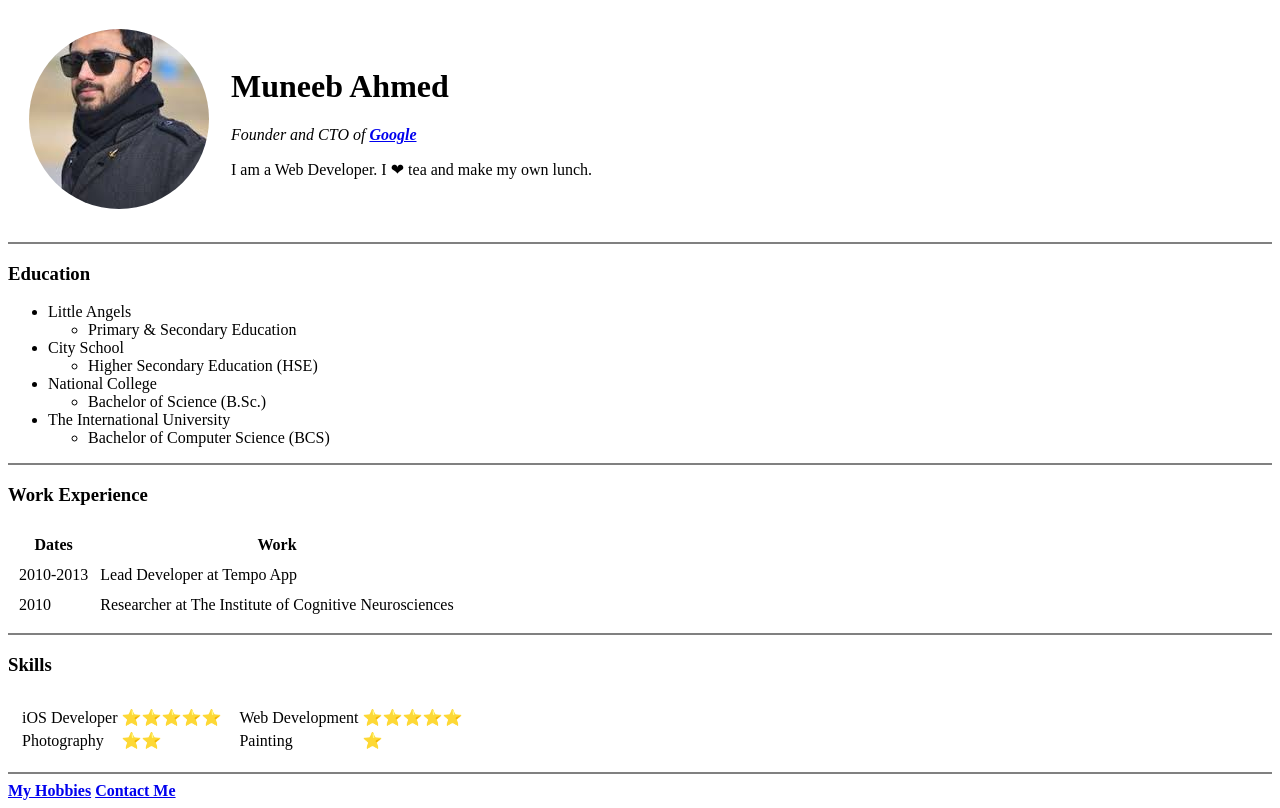
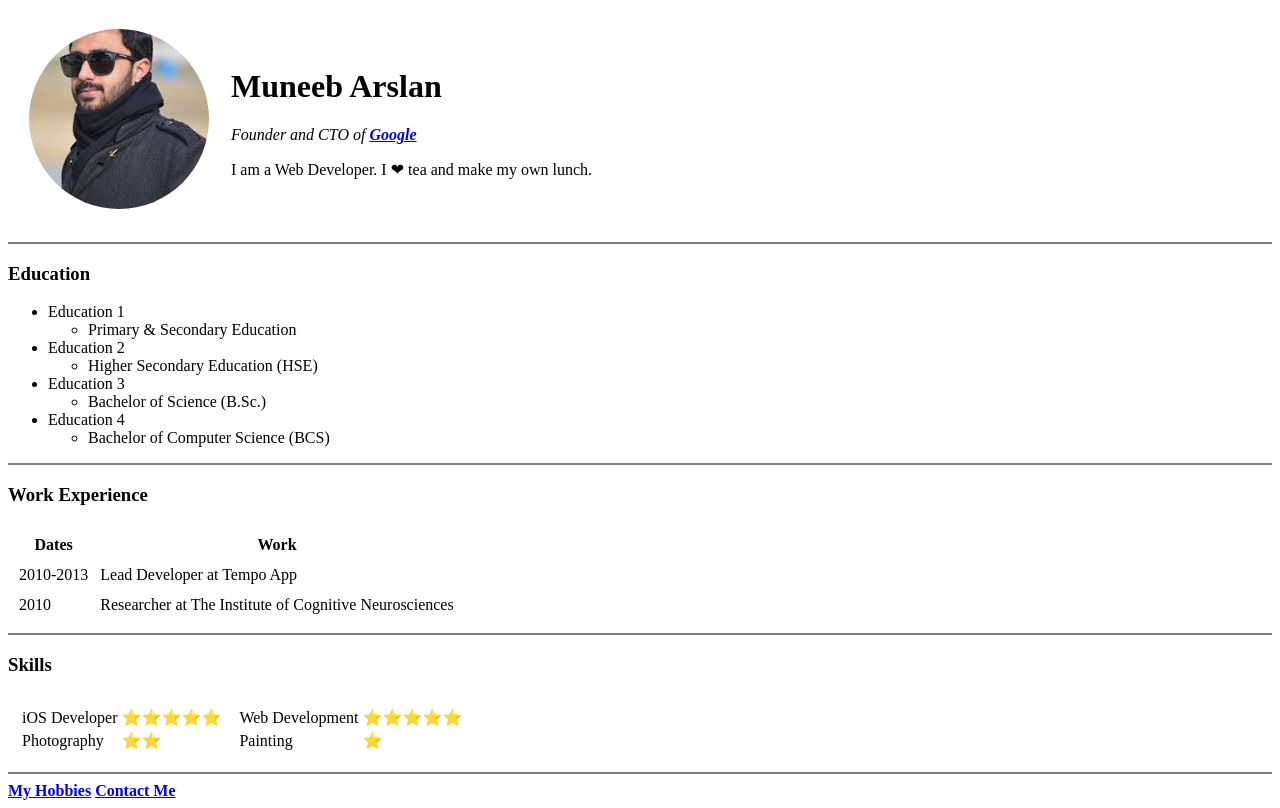
Before and after one commit to gladiatr2727/Resume, a plain HTML site: page index.html in a window 1280 px wide. Drawn offline with Linux system fonts and the light colour scheme.

Commit message:
Updated Resume

```diff
--- a/index.html
+++ b/index.html
@@ -14,7 +14,7 @@
         <img src="images/circle-cropped.png" alt="">
       </td>
       <td>
-        <h1>Muneeb Ahmed</h1>
+        <h1>Muneeb Arslan</h1>
         <p><em>Founder and CTO of <strong><a href="https://www.google.ca/">Google</a></strong></em></p>
         <p>I am a Web Developer. I ❤ tea and make my own lunch.</p>
       </td>
@@ -25,19 +25,19 @@
 
   <h3>Education</h3>
   <ul>
-    <li>Little Angels</li>
+    <li>Education 1</li>
     <ul>
       <li>Primary & Secondary Education</li>
     </ul>
-    <li>City School</li>
+    <li>Education 2</li>
     <ul>
       <li>Higher Secondary Education (HSE)</li>
     </ul>
-    <li>National College</li>
+    <li>Education 3</li>
     <ul>
       <li>Bachelor of Science (B.Sc.)</li>
     </ul>
-    <li>The International University</li>
+    <li>Education 4</li>
     <ul>
       <li>Bachelor of Computer Science (BCS)</li>
     </ul>
```
Also changed, not shown: contact.html (+6 -6 lines), hobbies.html (+1 -1 lines), images/images.jfif (added).
